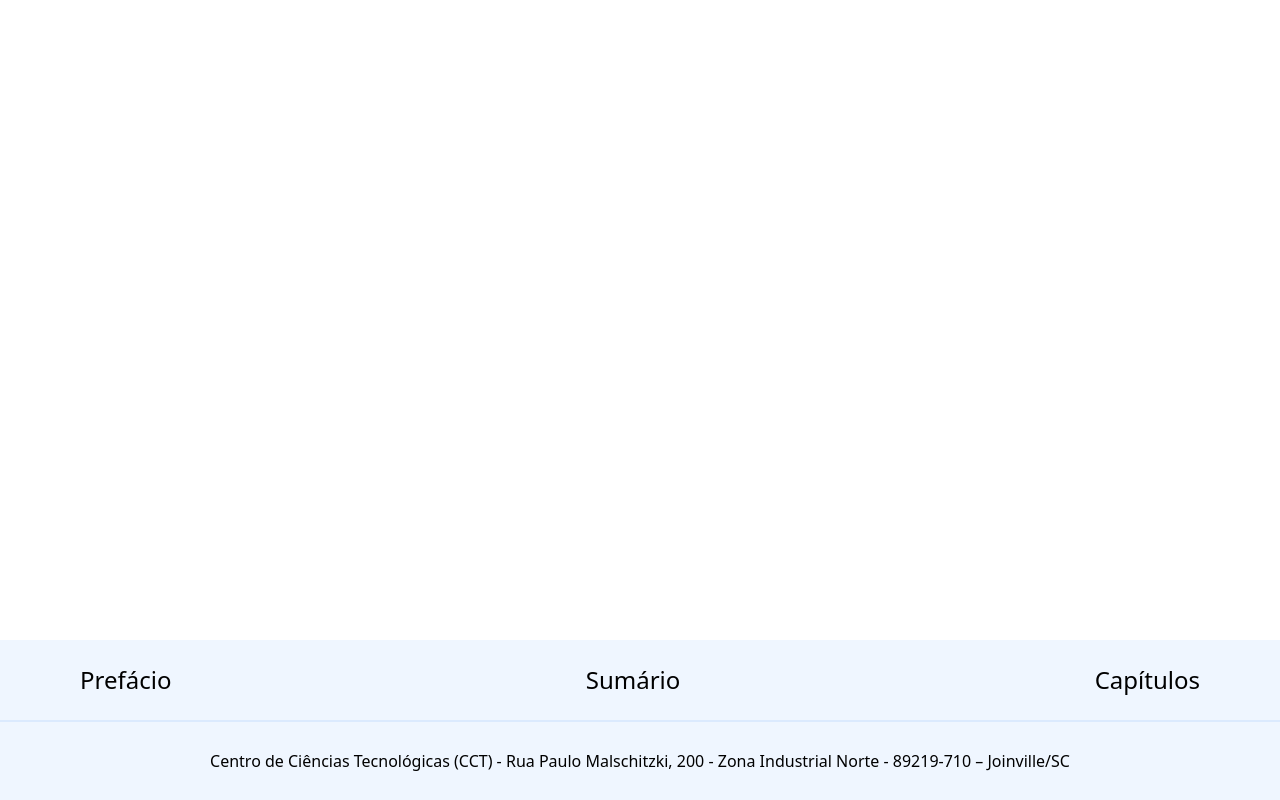
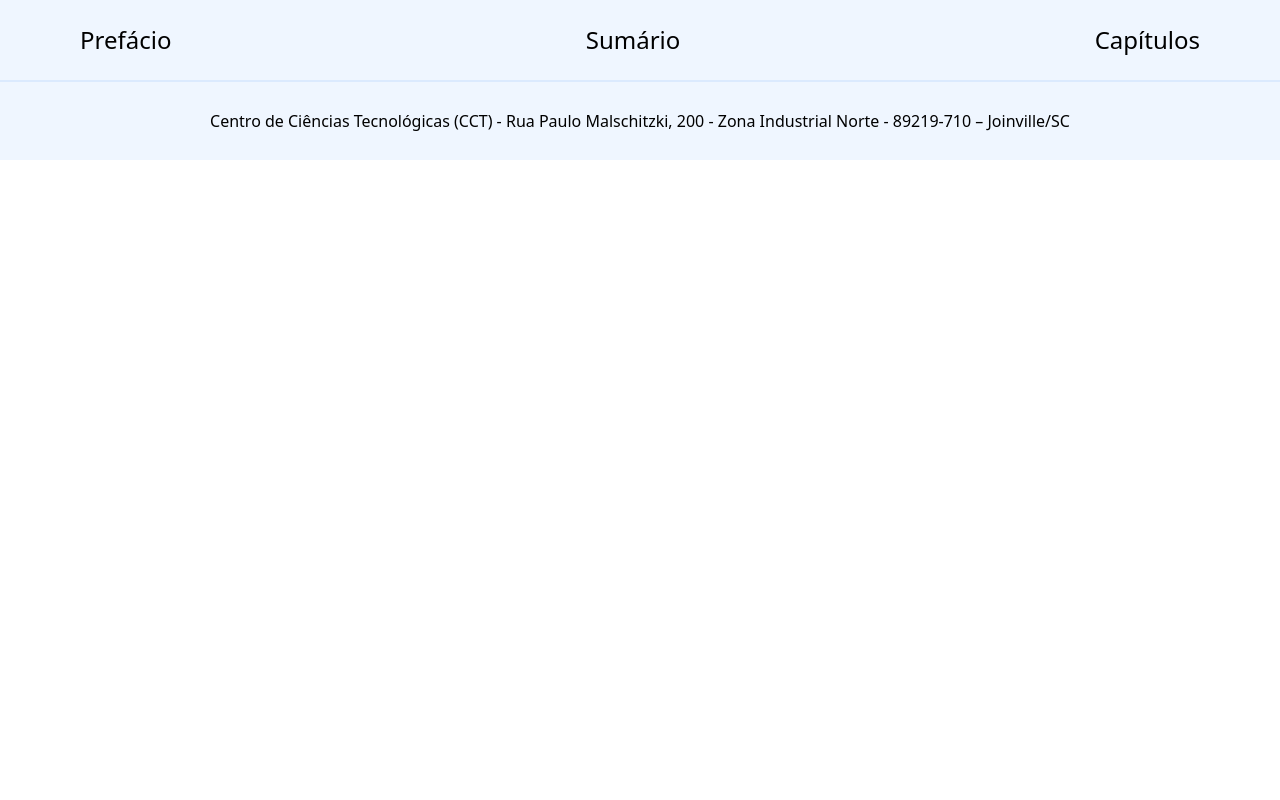
Before and after one commit to Lyulie/corrosao, a Next.js app: page /components/footer in a window 1280 px wide. Built offline with nearby package versions, Linux system fonts and the light colour scheme.

Commit message:
Revert "ajuste footer"
This reverts commit 29d8f6bb9fae878fdb8051265739cb3f145e416b.

```diff
--- a/src/pages/components/footer.tsx
+++ b/src/pages/components/footer.tsx
@@ -8,8 +8,7 @@ export default function Footer({ onLinkClick }: FooterProps) {
 
     return (
         <footer className="
-            absolute
-            bottom-0
+            flex
             w-full
             h-40
             flex-col
```
